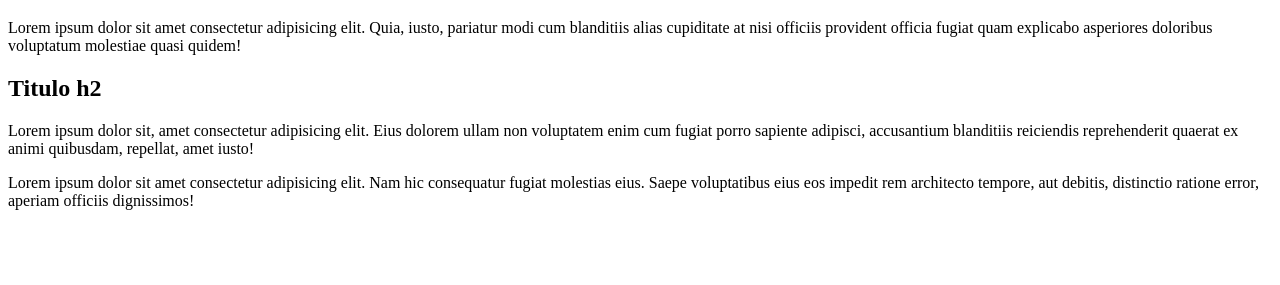
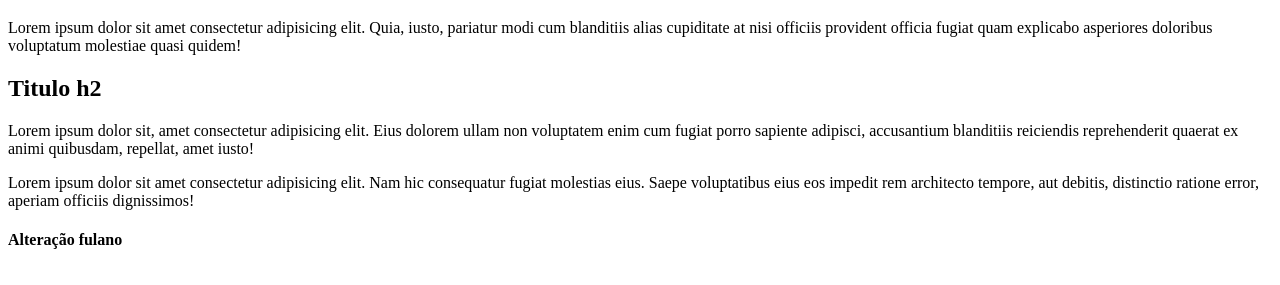
Before and after one commit to douglasadones/git_e_github, a plain HTML site: page index.html in a window 1280 px wide. Shown: the part 61-346 px from the top of the page. Drawn offline with Linux system fonts and the light colour scheme.

Commit message:
alteracao fulano

```diff
--- a/index.html
+++ b/index.html
@@ -14,5 +14,6 @@
     <p>Lorem ipsum dolor sit, amet consectetur adipisicing elit. Eius dolorem ullam non voluptatem enim cum fugiat porro sapiente adipisci, accusantium blanditiis reiciendis reprehenderit quaerat ex animi quibusdam, repellat, amet iusto!</p>
     <p>Lorem ipsum dolor sit amet consectetur adipisicing elit. Nam hic consequatur fugiat molestias eius. Saepe voluptatibus eius eos impedit rem architecto tempore, aut debitis, distinctio ratione error, aperiam officiis dignissimos!</p>
 
+    <h4>Alteração fulano</h4>
 </body>
 </html>
```
